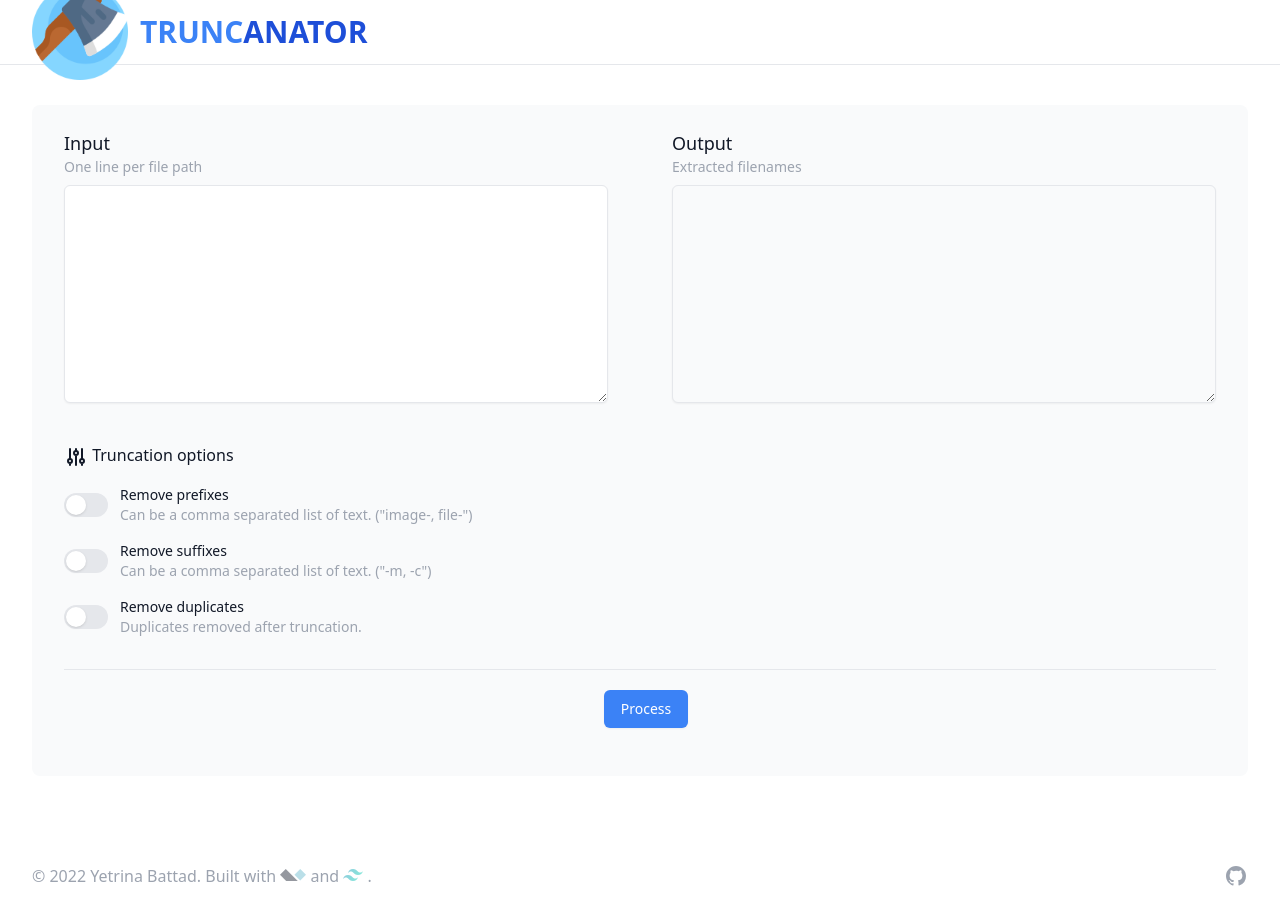
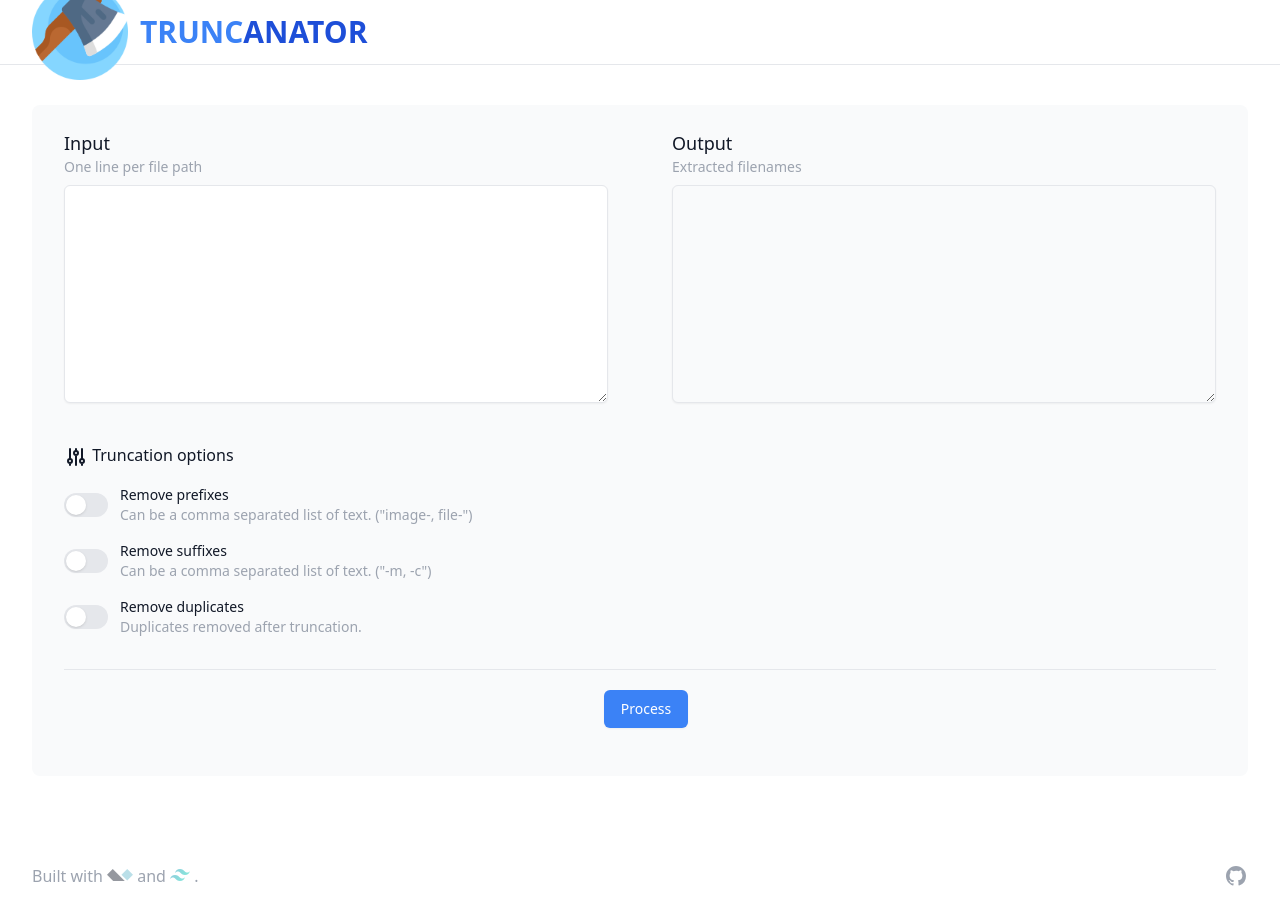
Before and after one commit to yetti/truncanator, a plain HTML site: page index.html in a window 1280 px wide. Drawn offline with nearby package versions, Linux system fonts and the light colour scheme; a web font is replaced by a local one.

Commit message:
docs: modifies footer

```diff
--- a/index.html
+++ b/index.html
@@ -184,7 +184,7 @@
         </div>
         <div class="mt-8 md:mt-0 md:order-1">
           <p class="text-center text-base text-gray-400">
-            &copy; 2022 Yetrina Battad. Built with
+            Built with
             <a href="https://alpinejs.dev/" title="Alpine.js">
               <img class="inline-block lg:inline-block h-3 w-auto mb-1 hover:opacity-100 opacity-50" src="/public/img/alpinejs.svg" alt="Tailwind" aria-hidden="true"><span class="sr-only">Alpine.js</span>
             </a>
```
